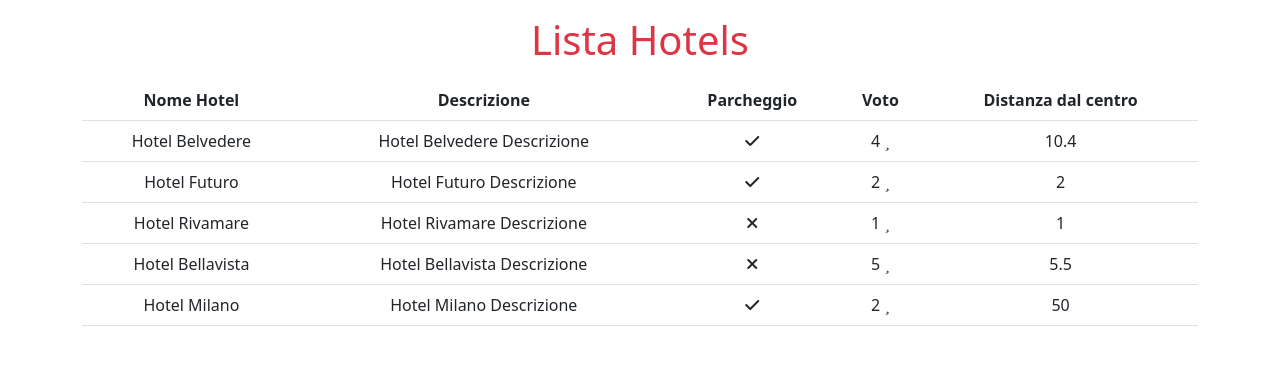
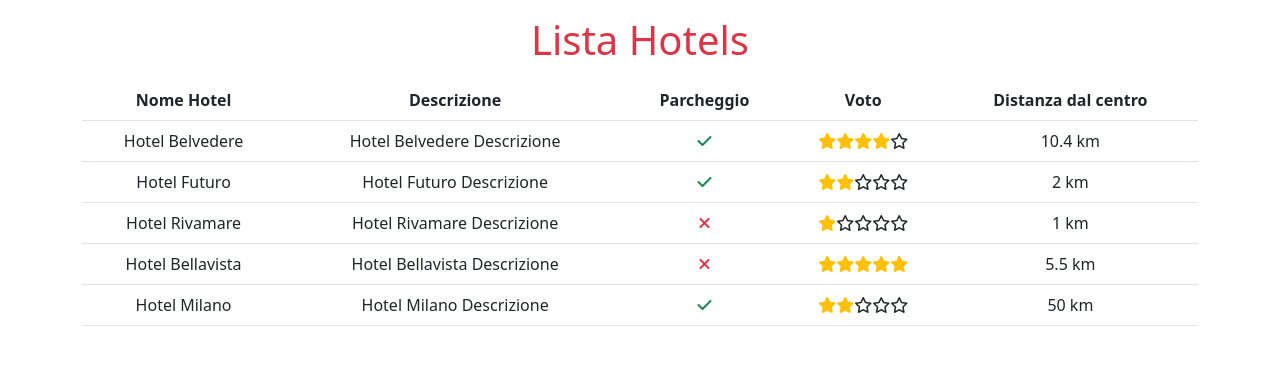
Before and after one commit to maripiero23/php-hotel, a PHP site: page / in a window 1280 px wide. Shown: the top 365 px of the page. Run offline with PHP 8.4, Linux system fonts and the light colour scheme.

Commit message:
aggiunta stelle

```diff
--- a/index.php
+++ b/index.php
@@ -54,7 +54,6 @@ $hotels = [
   <!-- Third party libraries -->
   <link rel="stylesheet" href="https://cdn.jsdelivr.net/npm/bootstrap@5.2.2/dist/css/bootstrap.min.css">
   <link rel="stylesheet" href="https://cdnjs.cloudflare.com/ajax/libs/font-awesome/6.2.0/css/all.min.css">
-  <link rel="stylesheet" href="https://cdnjs.cloudflare.com/ajax/libs/font-awesome/6.2.0/css/all.min.css">
 
 
   <!-- Custom css -->
@@ -86,28 +85,22 @@ $hotels = [
             <td class="text-center"><?php echo $hotel["name"] ?></td>
             <td class="text-center"><?php echo $hotel["description"] ?></td>
             <td class="text-center"><?php if($hotel["parking"]){
-            echo "<i class='fa-solid fa-check'></i>";
+            echo "<i class='fa-solid fa-check text-success'></i>";
             }else{
-                echo "<i class='fa-solid fa-xmark'></i>";
+                echo "<i class='fa-solid fa-xmark text-danger'></i>";
             } ?></td>
-            <td class="text-center"><?php echo $hotel["vote"] ?>
+            <td class="text-center">
               <?php
-              for($i = 0; $i < $hotel["vote"]; $i++){
-                echo "<i class=fa-star fa-solid";
+              for($i = 0; $i<5; $i++ ){
+                if($i < $hotel["vote"]){
+                echo "<i class='fa-star fa-solid text-warning'></i>";
+            } else
+                echo "<i class='fa-star fa-regular'></i>";
               }
 
               ?>
-              <!-- <?php
-              for($i = 0; $i<5; $i++ ){
-                if($i < $hotel["vote"]){
-                echo '<i class=fa-star fa-solid';
-            } else
-                echo '<i class=fa-star fa-regular';
-              }
-
-              ?> -->
             </td>
-            <td class="text-center"><?php echo $hotel["distance_to_center"] ?></td>
+            <td class="text-center"><?php echo $hotel["distance_to_center"] ?> km</td>
         </tr>
         <?php
         }
```
